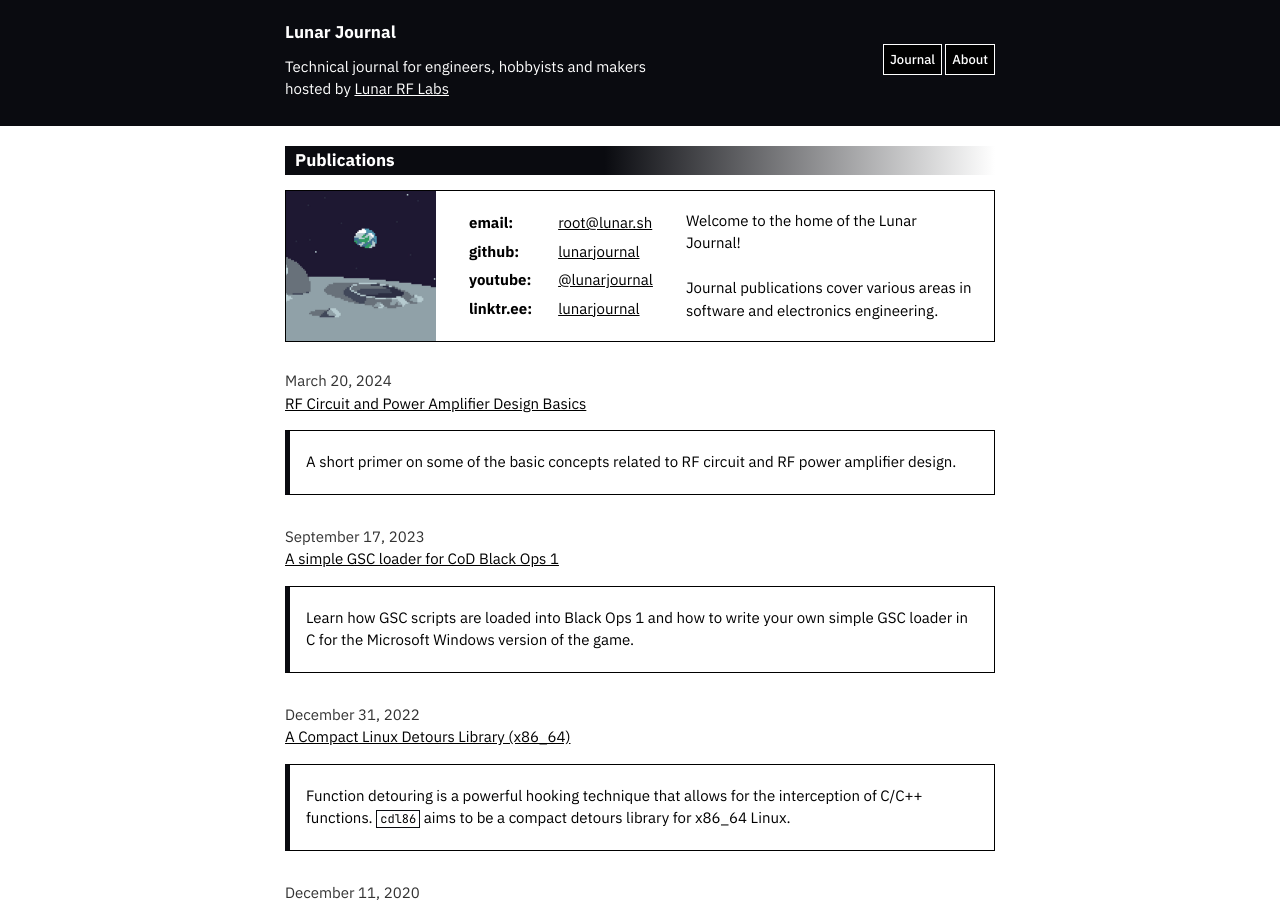
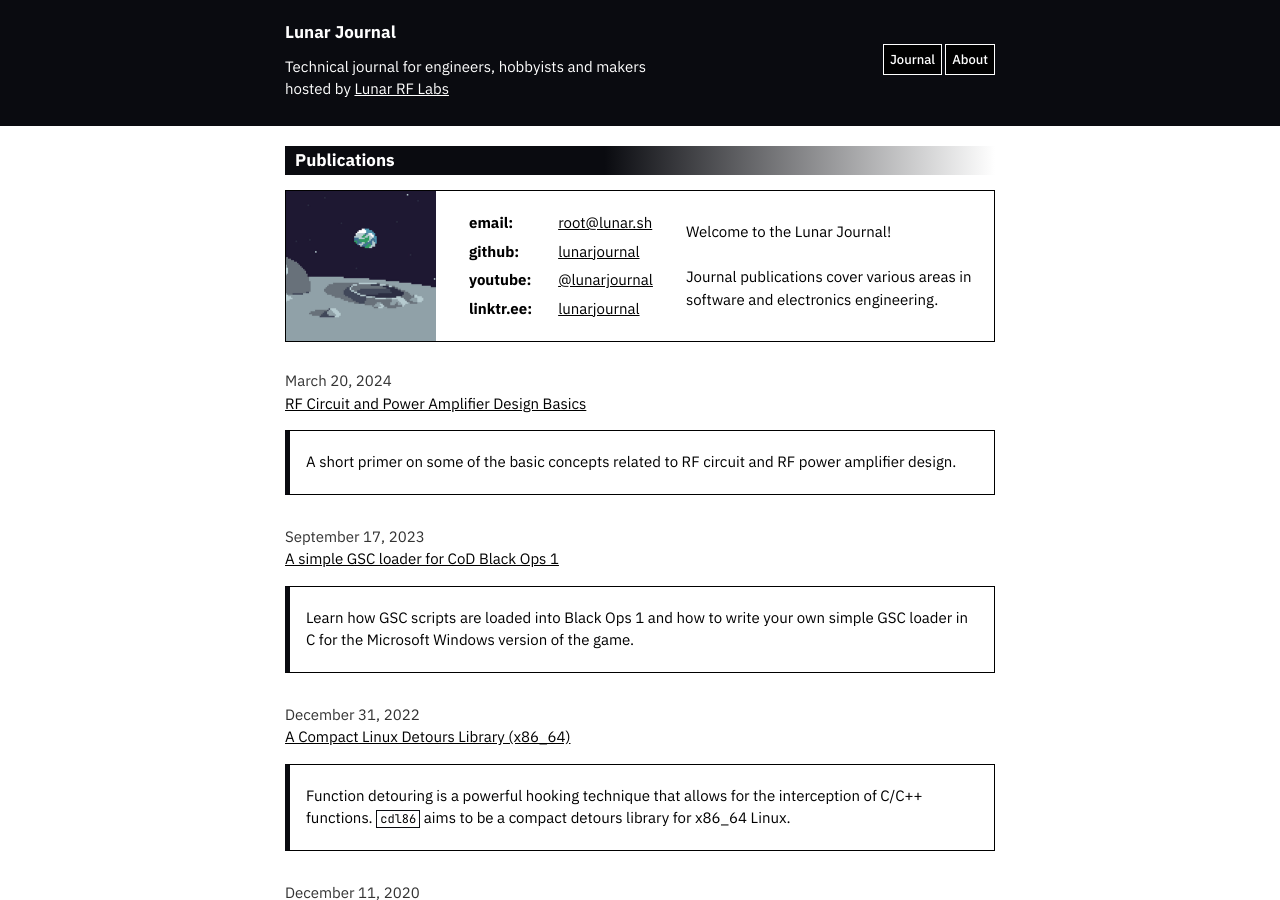
Before and after one commit to microstub/microstub.github.io, a Jekyll site: the page built from index.html, in a window 1280 px wide and 900 px high. Built offline with Jekyll 4.4.1, drawn with Linux system fonts in a browser that asks for light colours; nearby versions of some CDN libraries.

Commit message:
Update _config.yml

```diff
--- a/_config.yml
+++ b/_config.yml
@@ -6,7 +6,7 @@ name: Lunar Journal
 
 meta: Technical journal for engineers, hobbyists and makers hosted by Lunar RF Labs.
 description: >-
-        Welcome to the home of the Lunar Journal!<br><br>
+        Welcome to the Lunar Journal!<br><br>
         Journal publications cover various areas in software
         and electronics engineering.
 
```
